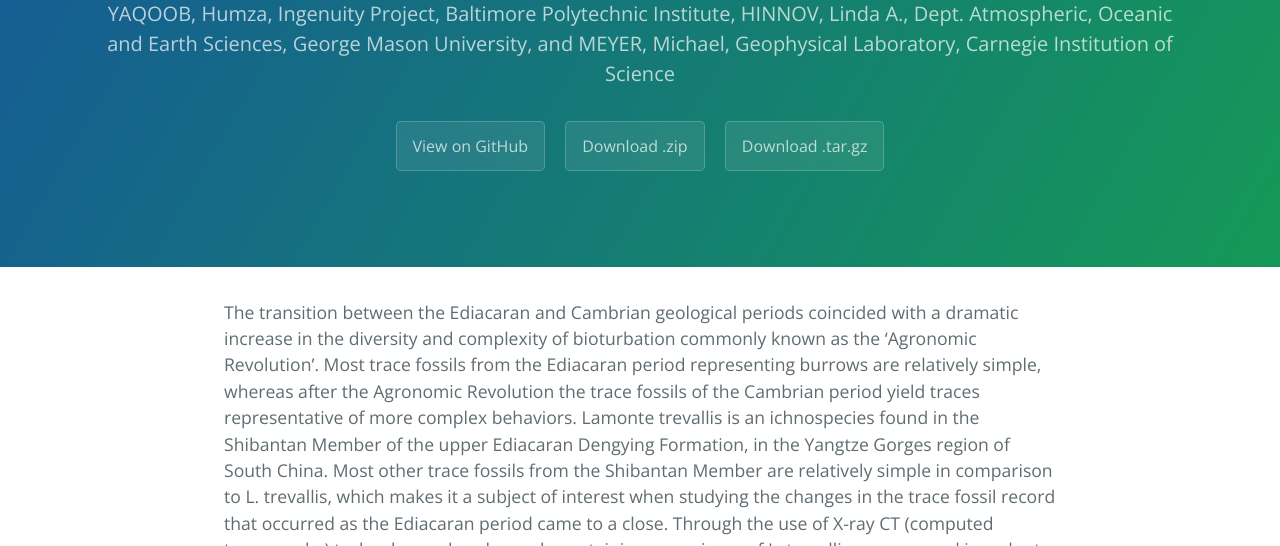
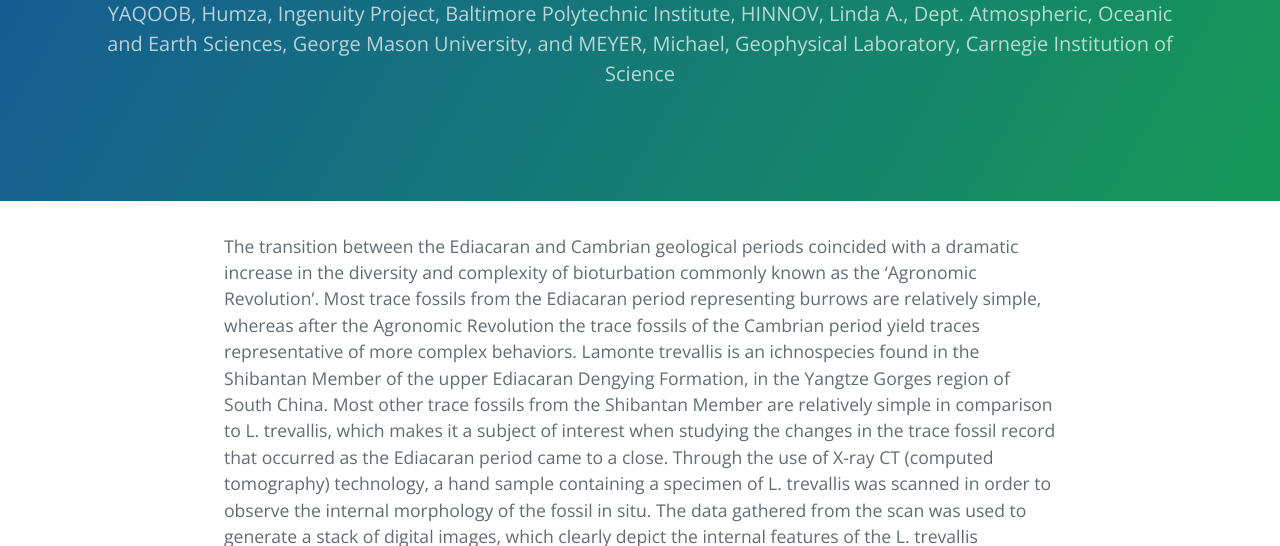
Before and after one commit to lamonte-ct/lamonte-ct.github.io, a plain HTML site: page index.html in a window 1280 px wide. Shown: the part 254-800 px from the top of the page. Drawn offline with nearby package versions, Linux system fonts and the light colour scheme.

Commit message:
Update index.html

```diff
--- a/index.html
+++ b/index.html
@@ -13,9 +13,6 @@
     <section class="page-header">
       <h1 class="project-name">CT reconstruction of Ediacaran trace fossils</h1>
       <h2 class="project-tagline">YAQOOB, Humza, Ingenuity Project, Baltimore Polytechnic Institute, HINNOV, Linda A., Dept. Atmospheric, Oceanic and Earth Sciences, George Mason University, and MEYER, Michael, Geophysical Laboratory, Carnegie Institution of Science</h2>
-      <a href="https://github.com/lamonte-ct/site" class="btn">View on GitHub</a>
-      <a href="https://github.com/lamonte-ct/site/zipball/master" class="btn">Download .zip</a>
-      <a href="https://github.com/lamonte-ct/site/tarball/master" class="btn">Download .tar.gz</a>
     </section>
 
     <section class="main-content">
```
